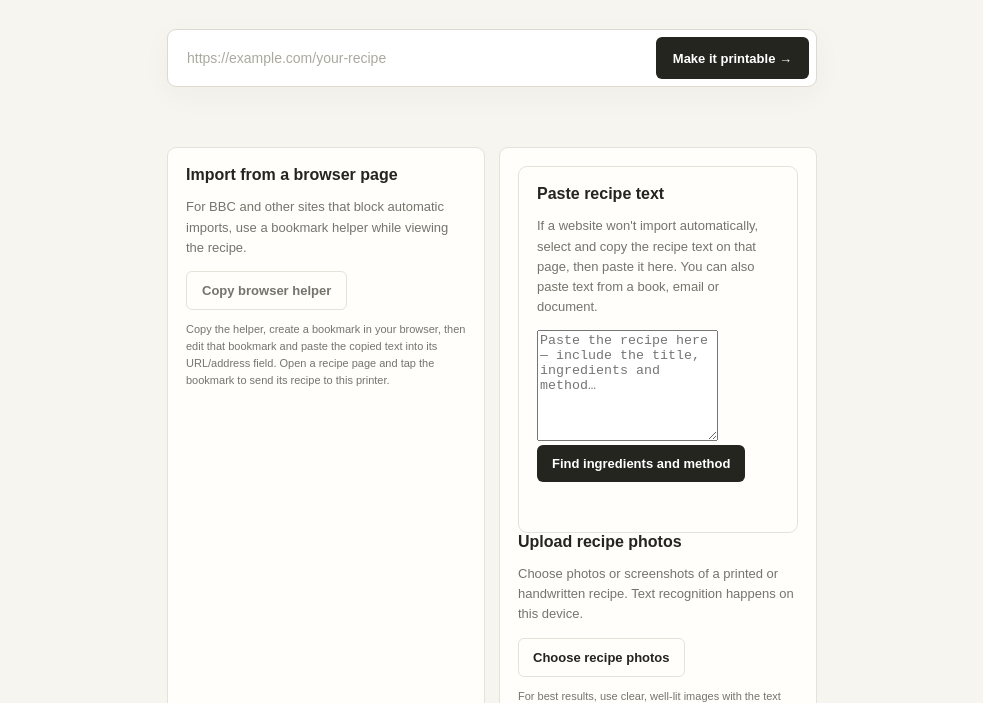
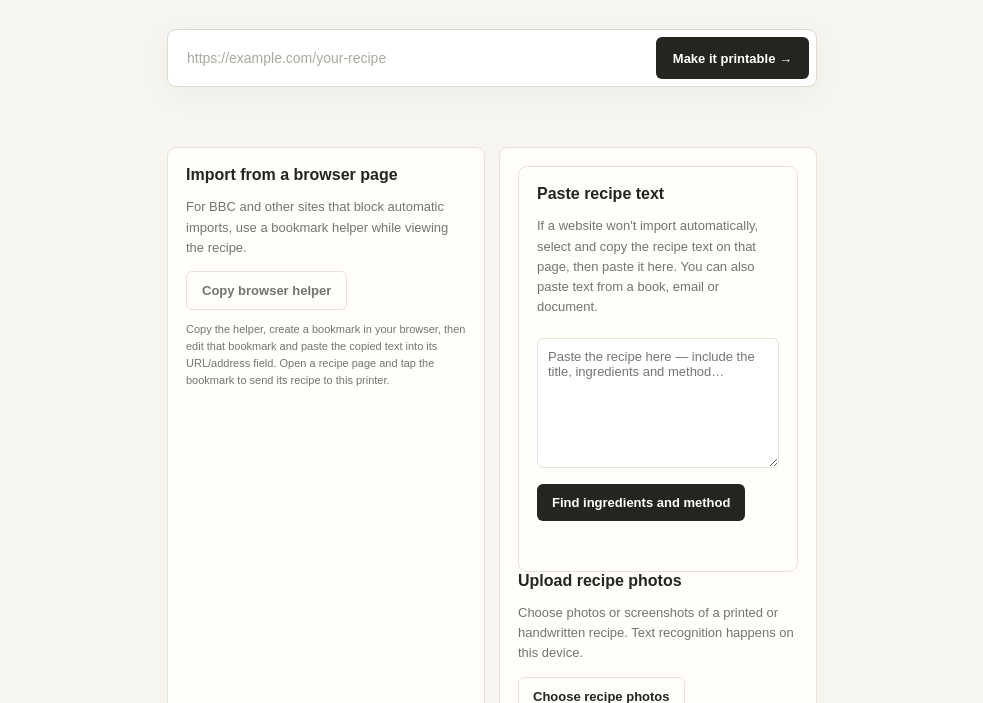
Before and after one commit to seanrleahy/recipe-printer, a plain HTML site: page index.html in a window 1280 px wide. Shown: the part 397-1100 px from the top of the page, without its empty margins (148-1131 px from the left). Drawn offline with Linux system fonts and the light colour scheme.

Commit message:
Style pasted recipe text input

```diff
--- a/style.css
+++ b/style.css
@@ -137,6 +137,7 @@ h1, h2 { font-family: Arial, Helvetica, sans-serif; font-weight: 700; }
 .file-input { position: absolute; width: 1px; height: 1px; opacity: 0; pointer-events: none; }
 .ocr-review { margin: 30px 0 45px; padding: 22px; border: 1px solid var(--line); border-radius: 9px; background: #fffefa; }
 .ocr-review label { display: block; margin: 12px 0 6px; font-size: 12px; font-weight: 600; }
+.import-card textarea { width: 100%; min-height: 130px; margin: 8px 0 12px; border: 1px solid var(--line); border-radius: 6px; padding: 10px; font: inherit; font-size: 13px; color: var(--ink); background: white; resize: vertical; }
 .ocr-review input, .ocr-review textarea { width: 100%; border: 1px solid var(--line); border-radius: 6px; padding: 10px; font: inherit; font-size: 13px; color: var(--ink); background: white; }
 .review-grid { display: grid; grid-template-columns: 1fr 1fr; gap: 14px; }
 .review-meta { display: grid; grid-template-columns: repeat(3, 1fr); gap: 12px; margin: 10px 0 18px; }
```
